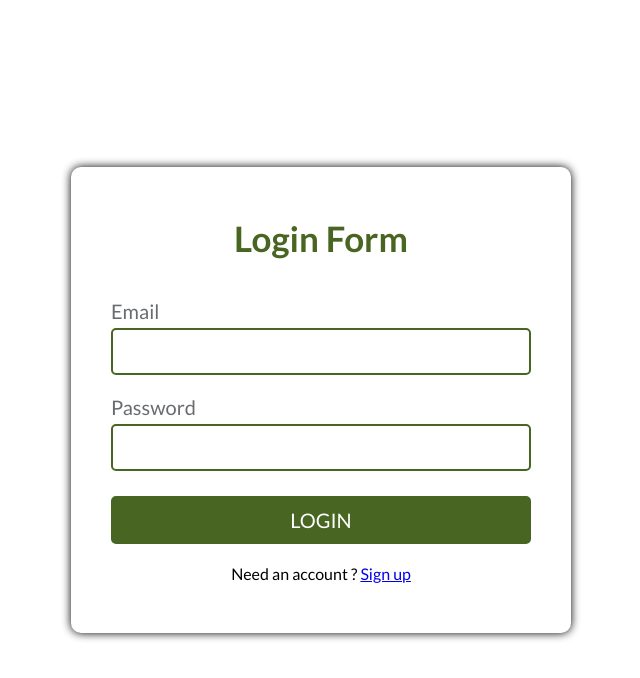
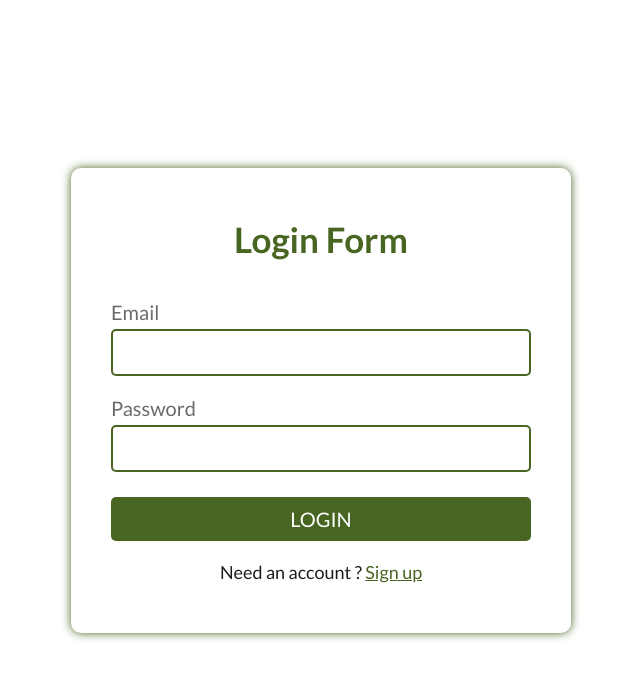
Before and after one commit to Jasil-kk/Landing_page, a React (Create React App) app: page / in a window 1280 px wide. Shown: the top 678 px of the page, without its empty margins (319-959 px from the left). Built offline with nearby package versions, Linux system fonts and the light colour scheme.

Commit message:
authentication ui just changed

```diff
--- a/src/App.css
+++ b/src/App.css
@@ -30,7 +30,7 @@ body {
   padding: 50px 40px;
   height: auto;
   border-radius: 10px;
-  box-shadow: 0px 0px 10px;
+  box-shadow: 0px 0px 10px var(--home-text);
   background-color: white;
   display: flex;
   justify-content: center;
@@ -64,10 +64,20 @@ body {
   color: white;
   cursor: pointer;
   font-family: "Lato", sans-serif;
+  border: none;
 }
 .auth-component input[type="submit"]:hover {
-  background-color: #65873b;
+  background-color: #344e15;
 }
+.auth-component p {
+  font-size: 18px;
+  color: var(--main-text);
+}
+.auth-component p a {
+  font-size: 18px;
+  color: var(--home-text);
+}
+
 /* header_section */
 
 header {
```
